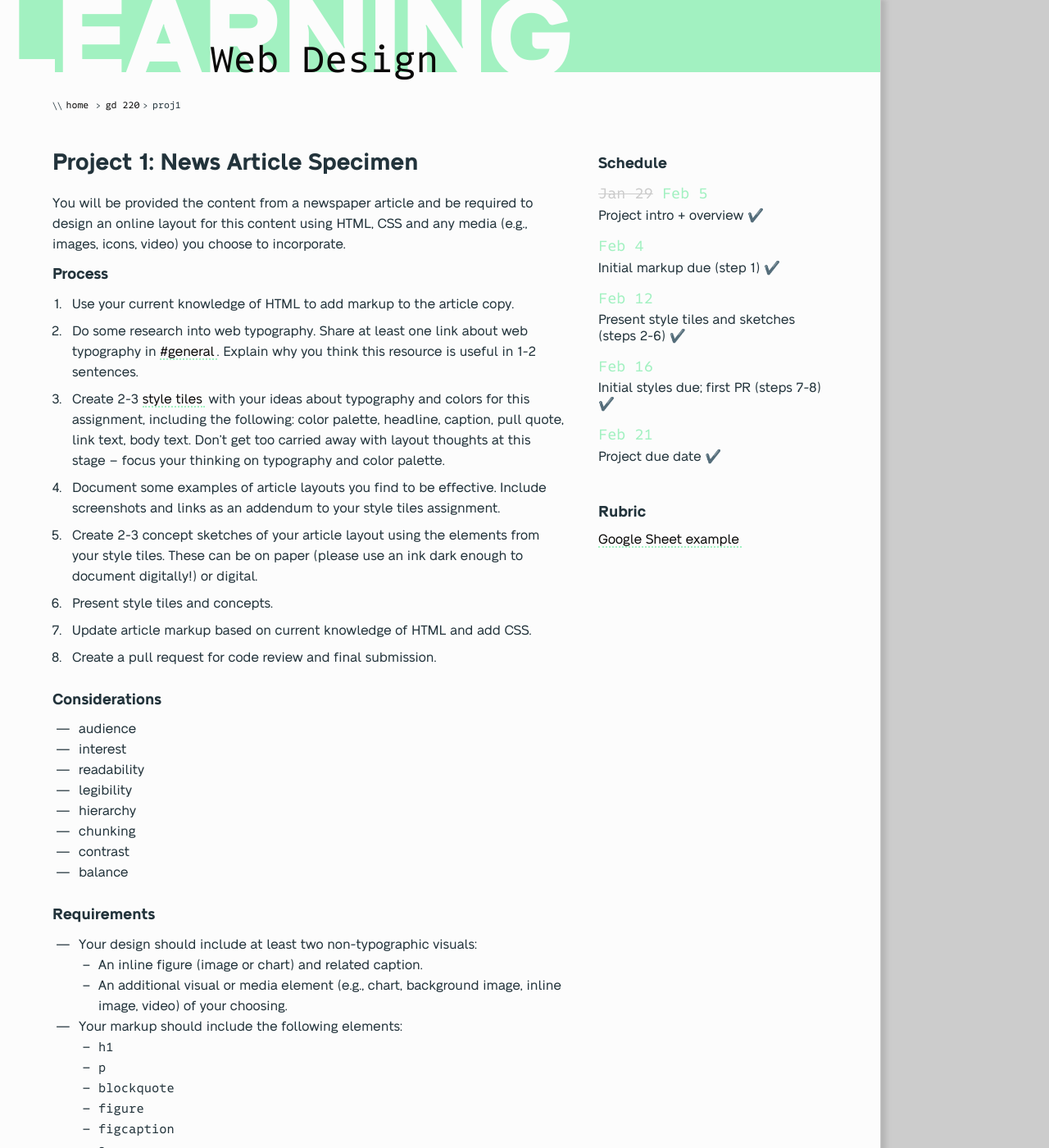
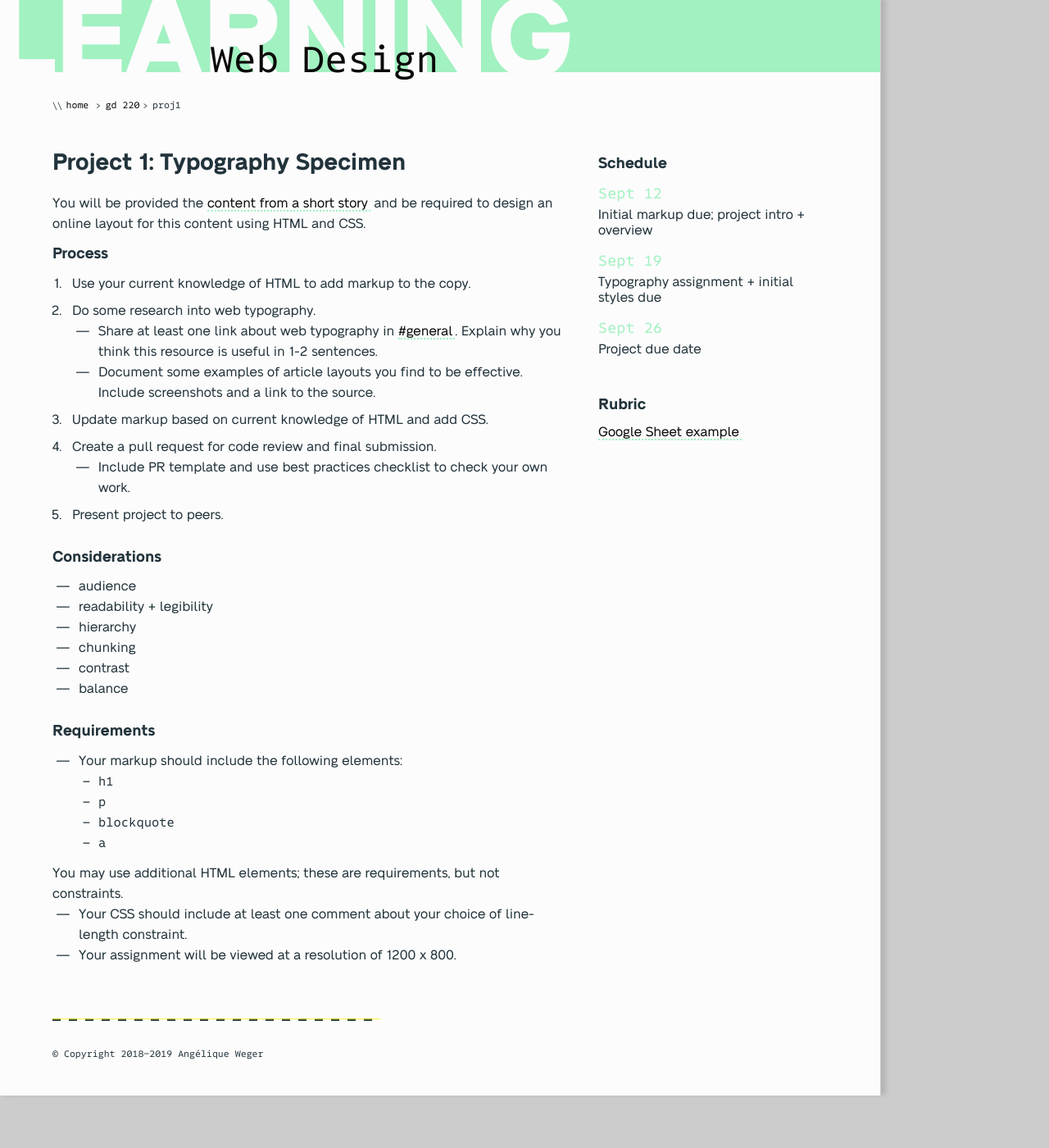
Before and after one commit to mica-web/mica-web.github.io, a Jekyll site: the page built from gd-220/proj1.md, in a window 1280 px wide and 1400 px high. Shown: the whole window at 82% size. Built offline with Jekyll 4.4.1, drawn with Linux system fonts in a browser that asks for light colours; some web fonts are replaced; some of the changed text lies outside the part shown.

Commit message:
Update proj 1 details

```diff
--- a/gd-220/proj1.md
+++ b/gd-220/proj1.md
@@ -7,49 +7,42 @@ type: project
 {::options parse_block_html="true" /}
 
 <header>
-# Project 1: News Article Specimen
+# Project 1: Typography Specimen
 
-You will be provided the content from a newspaper article and be required to design an online layout for this content using HTML, CSS and any media (e.g., images, icons, video) you choose to incorporate.
+You will be provided the [content from a short story](https://gist.github.com/angeliquejw/a4279c23d1e49d2b5dfadc54b45dcce3) and be required to design an online layout for this content using HTML and CSS.
 
 </header>
 
 <section>
 
 ## Process
-1. Use your current knowledge of HTML to add markup to the article copy.
-1. Do some research into web typography. Share at least one link about web typography in [#general](https://mica-web.slack.com). Explain why you think this resource is useful in 1-2 sentences.
-1. Create 2-3 [style tiles](https://alistapart.com/article/style-tiles-and-how-they-work) with your ideas about typography and colors for this assignment, including the following: color palette, headline, caption, pull quote, link text, body text. Don’t get too carried away with layout thoughts at this stage -- focus your thinking on typography and color palette.
-1. Document some examples of article layouts you find to be effective. Include screenshots and links as an addendum to your style tiles assignment.
-1. Create 2-3 concept sketches of your article layout using the elements from your style tiles. These can be on paper (please use an ink dark enough to document digitally!) or digital.
-1. Present style tiles and concepts.
-1. Update article markup based on current knowledge of HTML and add CSS.
+1. Use your current knowledge of HTML to add markup to the copy.
+1. Do some research into web typography.
+  - Share at least one link about web typography in [#general](https://mica-web.slack.com). Explain why you think this resource is useful in 1-2 sentences.
+  - Document some examples of article layouts you find to be effective. Include screenshots and a link to the source.
+1. Update markup based on current knowledge of HTML and add CSS.
 1. Create a pull request for code review and final submission.
+  - Include PR template and use best practices checklist to check your own work.
+1. Present project to peers.
 
 ## Considerations
 - audience
-- interest
-- readability
-- legibility
+- readability + legibility
 - hierarchy
 - chunking
 - contrast
 - balance
 
 ## Requirements
-- Your design should include at least two non-typographic visuals:
-  - An inline figure (image or chart) and related caption.
-  - An additional visual or media element (e.g., chart, background image, inline image, video) of your choosing.
 - Your markup should include the following elements:
   - `h1`
   - `p`
   - `blockquote`
-  - `figure`
-  - `figcaption`
   - `a`
 
 You may use additional HTML elements; these are requirements, but not constraints.
 - Your CSS should include at least one comment about your choice of line-length constraint.
-- You must document all the resources used in your final design, including images, fonts, patterns, etc. You can do this either in an HTML comment at the end of your HTML file or in CSS comments inside your stylesheet.
+- Your assignment will be viewed at a resolution of 1200 x 800.
 
 </section>
 
@@ -60,19 +53,15 @@ You may use additional HTML elements; these are requirements, but not constraint
 <h2>Schedule</h2>
 
 <dl>
-<dt><del>Jan 29</del> Feb 5</dt>
-<dd>Project intro + overview ✔️</dd>
-<dt>Feb 4</dt>
-<dd>Initial markup due (step 1) ✔️</dd>
-<dt>Feb 12</dt>
-<dd>Present style tiles and sketches (steps 2-6) ✔️</dd>
-<dt>Feb 16</dt>
-<dd>Initial styles due; first PR (steps 7-8) ✔️</dd>
-<dt>Feb 21</dt>
-<dd>Project due date ✔️</dd>
+<dt>Sept 12</dt>
+<dd>Initial markup due; project intro + overview</dd>
+<dt>Sept 19</dt>
+<dd>Typography assignment + initial styles due</dd>
+<dt>Sept 26</dt>
+<dd>Project due date</dd>
 </dl>
 
 <h2>Rubric</h2>
-<a href="https://docs.google.com/spreadsheets/d/14OvRJcowtc2IpjVv1EGY4tRlp3xSzL0Yzvn0urztFks/edit?usp=sharing" target="_blank">Google Sheet example</a>
+<a href="https://docs.google.com/spreadsheets/d/1Z5jf_c10aGK-NYVLHmtQmz0vzfdVQDIIEMS9rpaAAts/edit?usp=sharing" target="_blank">Google Sheet example</a>
 
 </aside>
```
